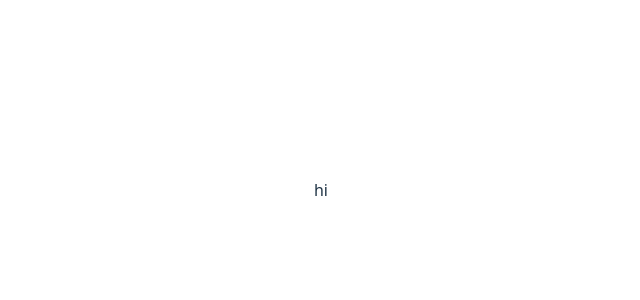
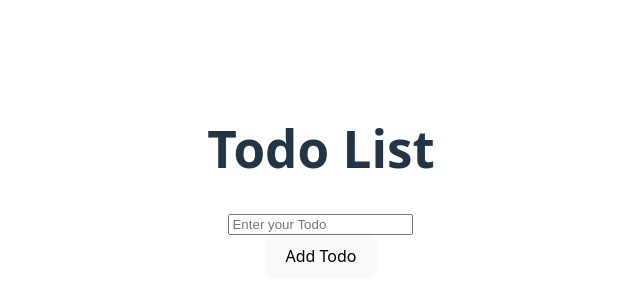
Before and after one commit to ssbhatnagar/React_Codes, a React (Vite) app in the folder react-practice/: page /todoapp in a window 1280 px wide. Shown: the part 210-510 px from the top of the page, without its empty margins (319-959 px from the left). Built offline with nearby package versions, Linux system fonts and the light colour scheme.

Commit message:
feat: TodoApp

```diff
--- a/react-practice/src/components/TodoApp/TodoApp.jsx
+++ b/react-practice/src/components/TodoApp/TodoApp.jsx
@@ -1,7 +1,102 @@
-export default function TodoApp()
-{
-    return(
-    <div>hi</div>
+import { useState } from "react";
 
+const todoItems = [
+    {
+        id: Date.now(),
+        todoText: "Learn React",
+        isCompleted: false,
+    },
+    {
+        id: Date.now(),
+        todoText: "Learn Js",
+        isCompleted: false,
+    },
+    {
+        id: Date.now(),
+        todoText: "Learn theory",
+        isCompleted: true,
+    },
+    {
+        id: Date.now(),
+        todoText: "TS",
+        isCompleted: true,
+    },
+    {
+        id: Date.now(),
+        todoText: "Learn CSS",
+        isCompleted: false,
+    }
+
+
+]
+
+function TodoApp() {
+
+    const [todos, setTodos] = useState([]);
+    const [userInput, setUserInput] = useState("");
+
+    function submitTodo() {
+        if (userInput.trim() !== "") {
+            const newTodo = {
+                id: Date.now(),
+                todoText: userInput,
+                isCompleted: false
+            }
+            setTodos((prev) => (
+                [...prev, newTodo]
+            ))
+            setUserInput("")
+        } else {
+            window.alert("Todo Cannot be empty")
+        }
+    }
+
+    function toggleIsComplete(index) {
+        setTodos((prev) =>
+            prev.map((todo) =>
+                todo.id === index ? { ...todo, isCompleted: !todo.isCompleted } : todo
+            )
+        )
+    }
+
+    function deleteTodo(index){
+        setTodos((prev) =>
+            prev.filter((todo) => todo.id !== index)
+        )
+    }
+
+    return (
+        <div>
+            <h1>Todo List</h1>
+            <div>
+                <input
+                    type="text"
+                    name="TodoInput"
+                    placeholder="Enter your Todo"
+                    onChange={(e) => setUserInput(e.target.value)}
+                    value={userInput}
+                />
+            </div>
+            <div>
+                <button onClick={submitTodo}>Add Todo</button>
+            </div>
+            <ul>
+                {todos.map((todo) =>
+                    <li key={todo.id}>
+                        <span style={{ textDecoration: todo.isCompleted ? "line-through" : "none" }}>
+                            {todo.todoText}
+                        </span>
+                        <button onClick={() => deleteTodo(todo.id)}>Delete</button>
+                        <input
+                            type="checkbox"
+                            checked={todo.isCompleted}
+                            onChange={() => toggleIsComplete(todo.id)}
+                        />
+                    </li>
+                )}
+            </ul>
+        </div>
     )
 }
+
+export default TodoApp;
```
